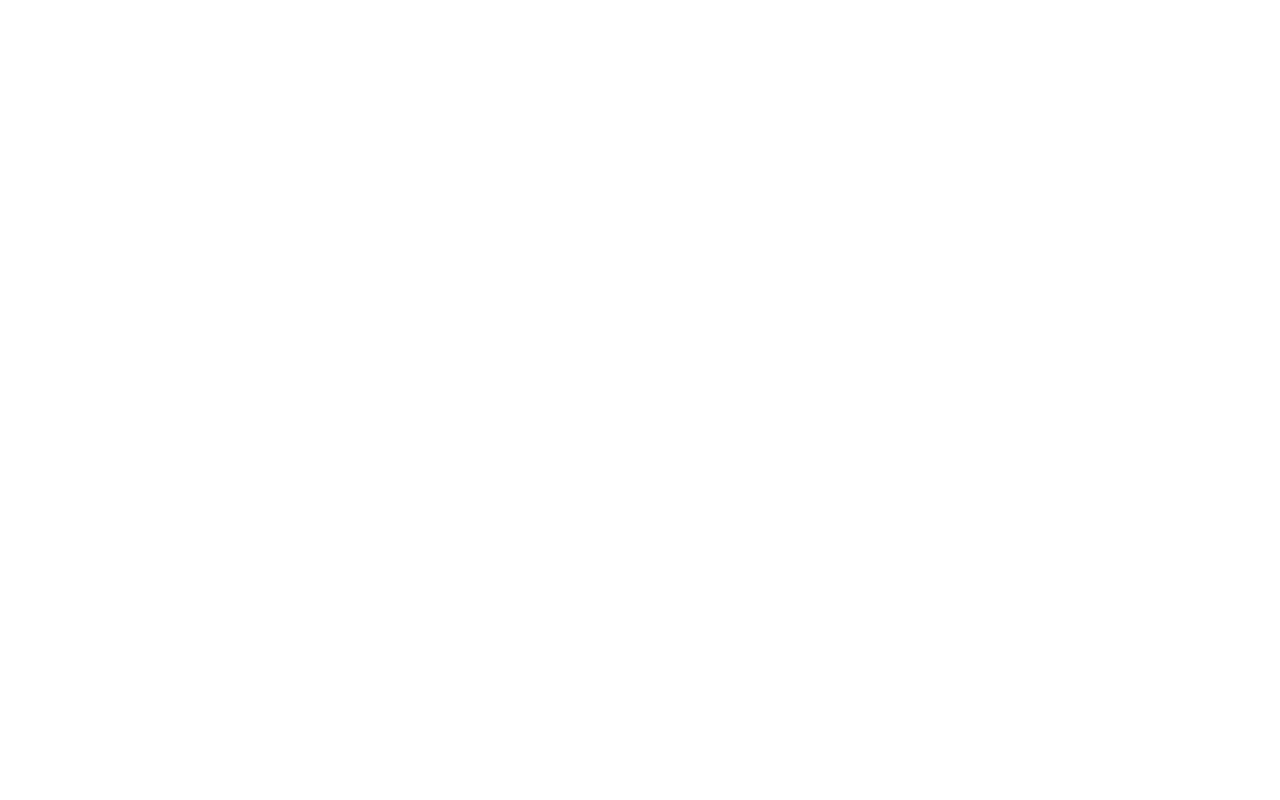
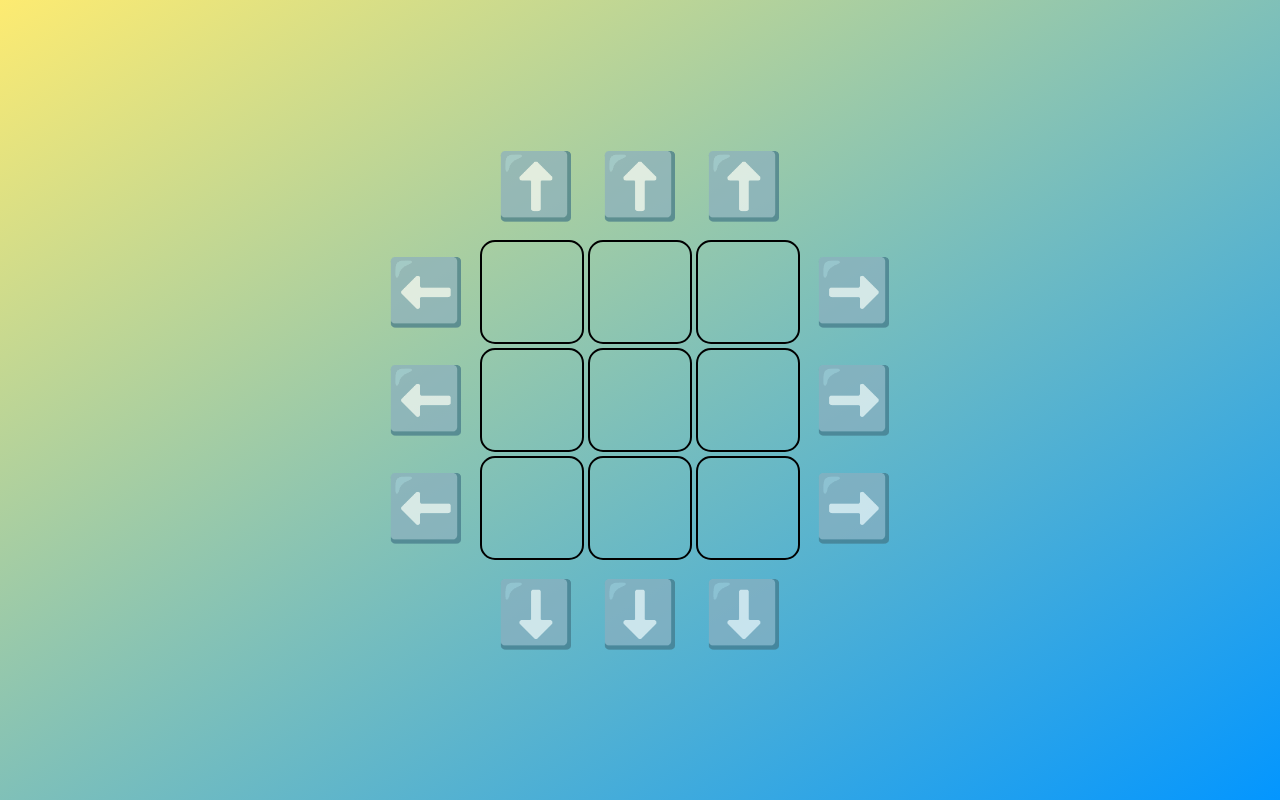
Before and after one commit to christopherwk210/flat-cube, a website: page index.html in a window 1280 px wide. Drawn offline with Linux system fonts and the light colour scheme.

Commit message:
Added basic styles. Set up FlatCube class

```diff
--- /dev/null
+++ b/assets/css/FlatCube.css
@@ -0,0 +1,39 @@
+.row {
+  display: flex;
+  align-items: center;
+  justify-content: center;
+}
+
+.row button {
+  display: inline-flex;
+  justify-content: center;
+  align-items: center;
+  width: 100px;
+  height: 100px;
+  background-color: transparent;
+  border: none;
+  margin: 2px;
+  font-size: 64px;
+  outline: none;
+  cursor: pointer;
+  opacity: 0.7;
+  transition: opacity 50ms, transform 50ms;
+}
+
+.row button:hover {
+  opacity: 1;
+  transform: scale(1.1);
+}
+
+.row button:active {
+  transform: scale(0.9);
+}
+
+.piece {
+  display: inline-block;
+  width: 100px;
+  height: 100px;
+  border-radius: 15px;
+  border: 2px solid black;
+  margin: 2px;
+}
--- a/assets/css/styles.css
+++ b/assets/css/styles.css
@@ -0,0 +1,13 @@
+body, html {
+  height: 100%;
+  overflow: hidden;
+  margin: 0;
+  background: linear-gradient(to bottom right, #FDEB71, #0396FF);
+}
+
+#app {
+  display: flex;
+  justify-content: center;
+  align-items: center;
+  height: 100%;
+}
--- /dev/null
+++ b/assets/js/FlatCube.js
@@ -0,0 +1,120 @@
+;(function() {
+  /**
+   * Execute a callback i number of times
+   * @param {Function} cb Callback function
+   * @param {number} i Iterations
+   */
+  var repeat = function(cb, i) {
+    while(i > 0) {
+      cb();
+      i--;
+    }
+  }
+
+  /**
+   * FlatCube constructor
+   * @param {object} [e] Options object
+   * @param {Array<string>} [e.colors] The colors to use for the cube faces
+   * @param {number} [e.width=3] Height of cube
+   * @param {number} [e.height=3] Width of cube
+   * @param {Element} [e.el=document.body] Element to append cube and controls to
+   */
+  window.FlatCube = function(e) {
+    e = e || {};
+
+    this.colors = e.colors || [
+      'red',
+      'orange',
+      'yellow',
+      'green',
+      'blue',
+      'violet'
+    ];
+
+    this.width = e.width || 3;
+    this.height = e.height || 3;
+    this.el = e.el || document.body;
+
+    // Set up cube data model
+    this.cube = this.generateCubeModel();
+
+    // Create cube view
+    this.createCubeView(this.width, this.height, this.el);
+  };
+
+  /**
+   * Returns a proper cube object with each side containing 6 unique number pieces.
+   */
+  window.FlatCube.prototype.generateCubeModel = function() {
+    var cube = { sides: {} };
+    var faces = ['top', 'front', 'right', 'back', 'left', 'bottom'];
+
+    for (var i = 0; i < faces.length; i++) {
+      var face = faces[i];
+      cube.sides[face] = [i, i, i];
+    }
+
+    return cube;
+  };
+
+  /**
+   * Appends the proper cube face view into the DOM.
+   */
+  window.FlatCube.prototype.createCubeView = function(width, height, el) {
+    var container = document.createElement('div');
+
+    /**
+     * Creates a row of the cube view
+     * @param {number} row The current row
+     */
+    var createRow = function(row) {
+      var rowElement = document.createElement('div');
+      rowElement.className = 'row';
+
+      var leftButton = document.createElement('button');
+      leftButton.innerText = '⬅️';
+      rowElement.appendChild(leftButton);
+
+      repeat(function() {
+        var piece = document.createElement('span');
+        piece.className = 'piece';
+        rowElement.appendChild(piece);
+      }, width);
+
+      var rightButton = document.createElement('button');
+      rightButton.innerText = '➡️';
+      rowElement.appendChild(rightButton);
+
+      return rowElement;
+    }
+
+    // Create top button row
+    var topRowElement = document.createElement('div');
+    topRowElement.className = 'row';
+    repeat(function() {
+      var upButton = document.createElement('button');
+      upButton.innerText = '⬆️';
+      topRowElement.appendChild(upButton);
+    }, width);
+    container.appendChild(topRowElement);
+
+    // Create each row
+    for (var h = 0; h < height; h++) {
+      var row = createRow(h);
+      container.appendChild(row);
+    }
+
+    // Create bottom button row
+    var bottomRowElement = document.createElement('div');
+    bottomRowElement.className = 'row';
+    repeat(function() {
+      var downButton = document.createElement('button');
+      downButton.innerText = '⬇️';
+      bottomRowElement.appendChild(downButton);
+    }, width);
+    container.appendChild(bottomRowElement);
+
+    // Append view to DOM
+    el.appendChild(container);
+  };
+})();
--- a/assets/js/scripts.js
+++ b/assets/js/scripts.js
@@ -0,0 +1,3 @@
+var flatCube = new FlatCube({
+  el: document.getElementById('app')
+});
--- a/index.html
+++ b/index.html
@@ -5,10 +5,13 @@
     <meta http-equiv="X-UA-Compatible" content="IE=edge">
     <meta name="viewport" content="width=device-width, initial-scale=1">
     <title>flat-cube</title>
+    <link href="assets/css/FlatCube.css" rel="stylesheet">
     <link href="assets/css/styles.css" rel="stylesheet">
   </head>
   <body>
+    <div id="app"></div>
 
+    <script src="assets/js/FlatCube.js"></script>
     <script src="assets/js/scripts.js"></script>
   </body>
 </html>
--- a/package.json
+++ b/package.json
@@ -3,8 +3,7 @@
   "version": "1.0.0",
   "description": "An online Rubik's Cube clone that only displays one side at a time.",
   "scripts": {
-    "build": "gulp build.prod",
-    "start": "gulp"
+    "start": ""
   },
   "repository": {
     "type": "git",
```
